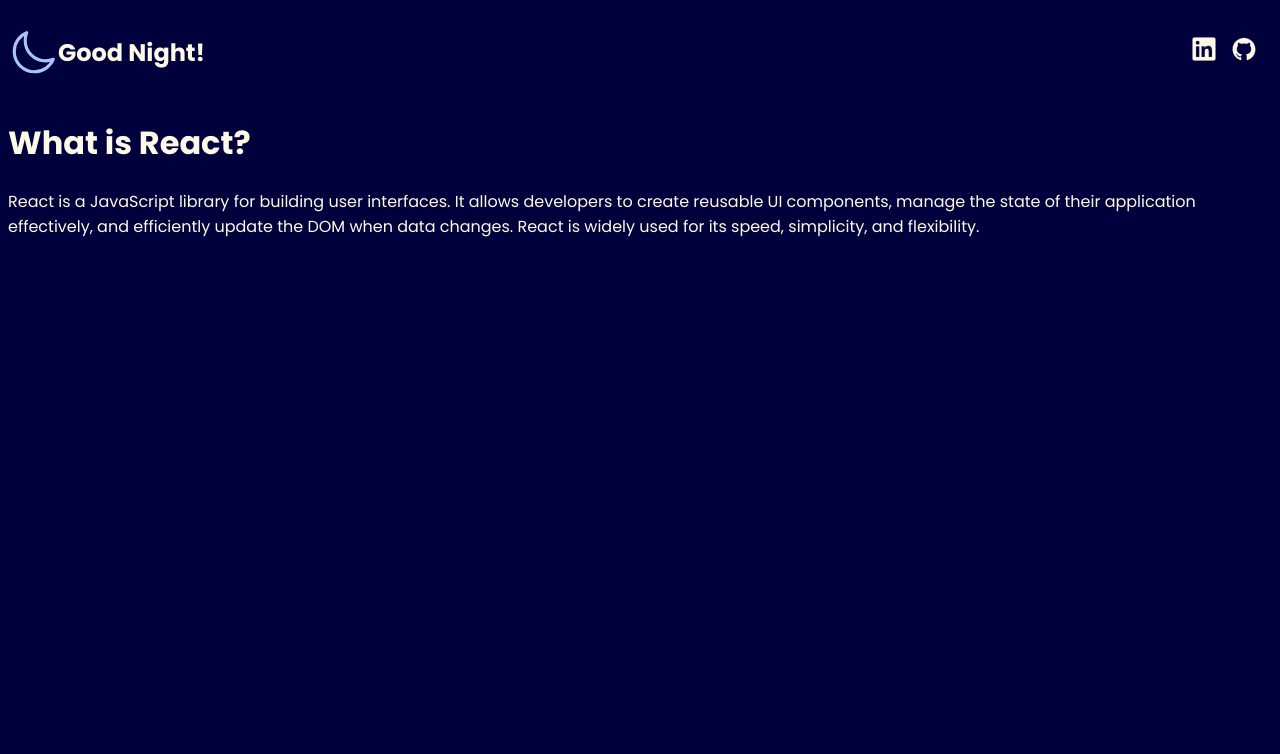
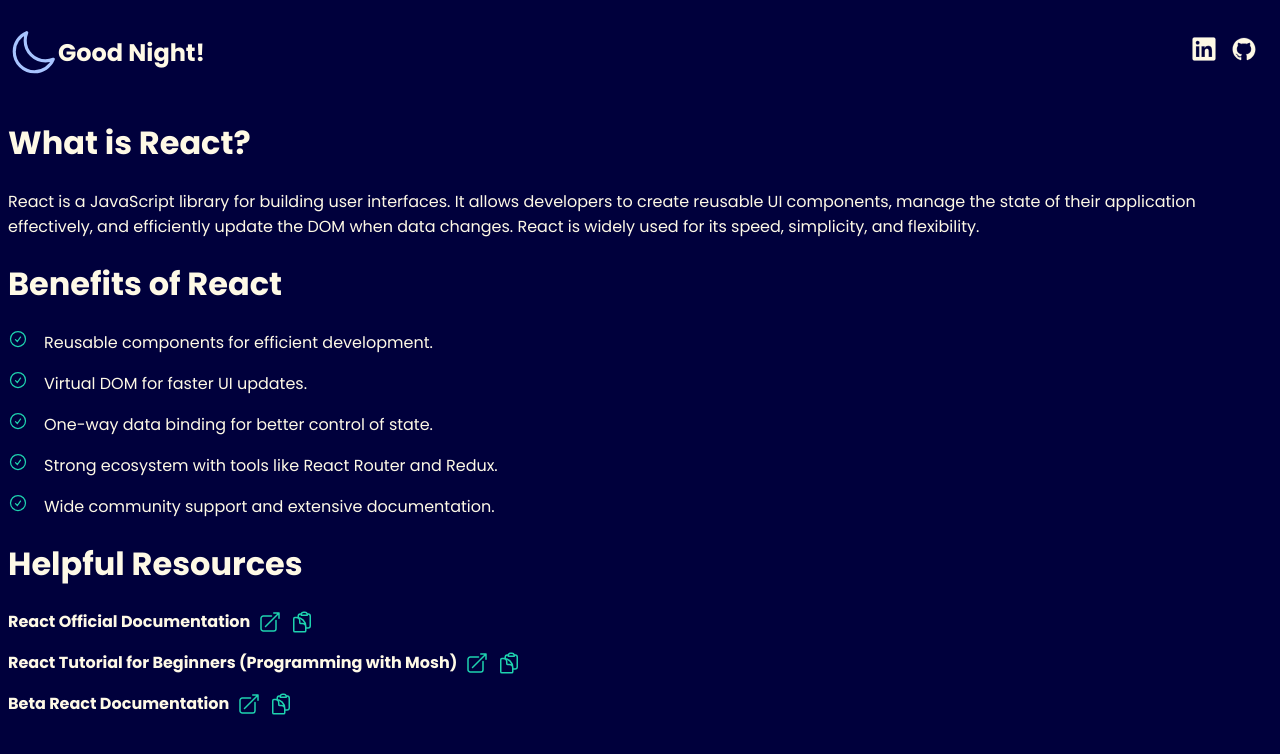
Before and after one commit to starles-barkley/atlas-react-and-jsx, a React (Vite) app: page / in a window 1280 px wide. Shown: the top 754 px of the page. Built offline with nearby package versions, Linux system fonts and the light colour scheme.

Commit message:
update app to include helpful resource section

```diff
--- a/src/App.jsx
+++ b/src/App.jsx
@@ -1,6 +1,7 @@
 import React from 'react';
 import Header from './components/Header';
 import Section from './components/Section';
+import HelpfulResource from './components/HelpfulResource';
 
 function App() {
   return (
@@ -11,6 +12,29 @@ function App() {
         React is a JavaScript library for building user interfaces. It allows developers to create reusable UI components, manage the state of their application effectively, and efficiently update the DOM when data changes. React is widely used for its speed, simplicity, and flexibility.
         </p>
       </Section>
+      <Section title="Benefits of React">
+        <ul>
+          <li>Reusable components for efficient development.</li>
+          <li>Virtual DOM for faster UI updates.</li>
+          <li>One-way data binding for better control of state.</li>
+          <li>Strong ecosystem with tools like React Router and Redux.</li>
+          <li>Wide community support and extensive documentation.</li>
+        </ul>
+      </Section>
+      <Section title="Helpful Resources">
+        <HelpfulResource
+          link="https://reactjs.org/docs/getting-started.html"
+          label="React Official Documentation"
+        />
+        <HelpfulResource
+          link="https://www.youtube.com/watch?v=w7ejDZ8SWv8"
+          label="React Tutorial for Beginners (Programming with Mosh)"
+        />
+        <HelpfulResource
+          link="https://beta.reactjs.org/"
+          label="Beta React Documentation"
+        />
+      </Section>
     </div>
   );
 }
```
